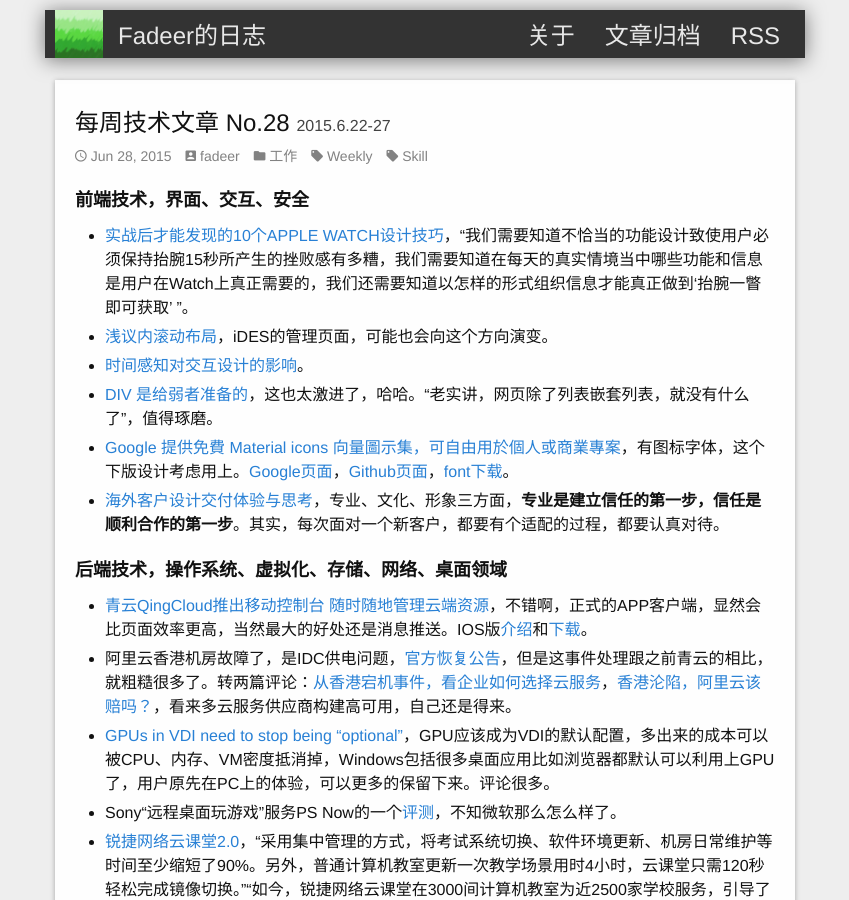
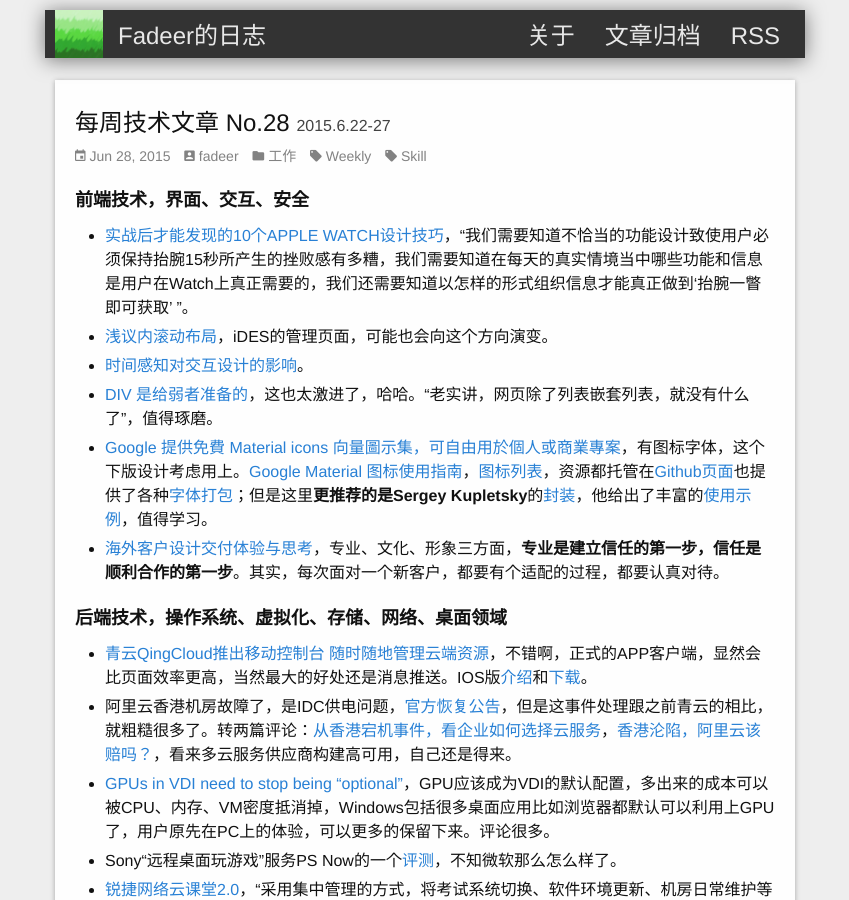
Before and after one commit to fadeer/fadeer.github.io, a Jekyll site: the page built from _posts/weekly/2015-06-28-weekly-28.markdown, in a window 1280 px wide and 900 px high. Shown: the whole window, without its empty margins (215-1064 px from the left). Built offline with Jekyll 4.4.1, drawn with Linux system fonts in a browser that asks for light colours.

Commit message:
update content & icon

```diff
--- a/_layouts/post.html
+++ b/_layouts/post.html
@@ -6,7 +6,7 @@
   <header class="post-header">
     <h2 class="post-title">{{ page.title }} <span class="post-title2">{{ page.title2}}</span></h2>
     <p class="post-meta">
-	<i class="zmdi zmdi-time"></i><span class="meta-item">{{ page.date | date: "%b %-d, %Y" }}</span>
+	<i class="zmdi zmdi-calendar"></i><span class="meta-item">{{ page.date | date: "%b %-d, %Y" }}</span>
 	{% if page.author %} <i class="zmdi zmdi-account-box"></i><span class="meta-item">{{ page.author }}</span> {% endif %}
 	{% if page.meta %} <i class="zmdi zmdi-bookmark"></i><span class="meta-item">{{ page.meta }}</span> {% endif %}
 	{% for cat in page.categories %} <i class="zmdi zmdi-folder"></i><span class="meta-item">{{ cat }}</span> {% endfor %}
--- a/_posts/weekly/2015-06-28-weekly-28.markdown
+++ b/_posts/weekly/2015-06-28-weekly-28.markdown
@@ -14,7 +14,7 @@
 * [浅议内滚动布局](http://isux.tencent.com/inner-scroll-layout.html)，iDES的管理页面，可能也会向这个方向演变。
 * [时间感知对交互设计的影响](http://colachan.com/post/3442)。
 * [DIV 是给弱者准备的](http://www.techug.com/div-is-for-the-weak)，这也太激进了，哈哈。“老实讲，网页除了列表嵌套列表，就没有什么了”，值得琢磨。
-* [Google 提供免費 Material icons 向量圖示集，可自由用於個人或商業專案](https://free.com.tw/google-material-icons/)，有图标字体，这个下版设计考虑用上。[Google页面](http://google.github.io/material-design-icons/)，[Github页面](https://github.com/google/material-design-icons/)，[font下载](http://zavoloklom.github.io/material-design-iconic-font/icons.html)。
+* [Google 提供免費 Material icons 向量圖示集，可自由用於個人或商業專案](https://free.com.tw/google-material-icons/)，有图标字体，这个下版设计考虑用上。[Google Material 图标使用指南](http://google.github.io/material-design-icons/)，[图标列表](https://www.google.com/design/icons/)，资源都托管在[Github页面](https://github.com/google/material-design-icons/)也提供了各种[字体打包](https://github.com/google/material-design-icons/tree/master/iconfont)；但是这里**更推荐的是Sergey Kupletsky**的[封装](http://zavoloklom.github.io/material-design-iconic-font/index.html)，他给出了丰富的[使用示例](http://zavoloklom.github.io/material-design-iconic-font/examples.html)，值得学习。
 * [海外客户设计交付体验与思考](http://www.uisdc.com/design-delivery-ux-thought)，专业、文化、形象三方面，**专业是建立信任的第一步，信任是顺利合作的第一步**。其实，每次面对一个新客户，都要有个适配的过程，都要认真对待。
 
 后端技术，操作系统、虚拟化、存储、网络、桌面领域
--- a/index.html
+++ b/index.html
@@ -15,7 +15,7 @@
         </h2>
 
         <p class="post-meta">
-        <i class="zmdi zmdi-time"></i><span class="meta-item">{{ post.date | date: "%b %-d, %Y" }}</span>
+        <i class="zmdi zmdi-calendar"></i><span class="meta-item">{{ post.date | date: "%b %-d, %Y" }}</span>
         {% if post.author %} <i class="zmdi zmdi-account-box"></i><span class="meta-item">{{ post.author }}</span> {% endif %}
         {% if post.meta %} <i class="zmdi zmdi-bookmark"></i><span class="meta-item">{{ post.meta }}</span> {% endif %}
         {% for cat in post.categories %} <i class="zmdi zmdi-folder"></i><span class="meta-item">{{ cat }}</span> {% endfor %}
```
